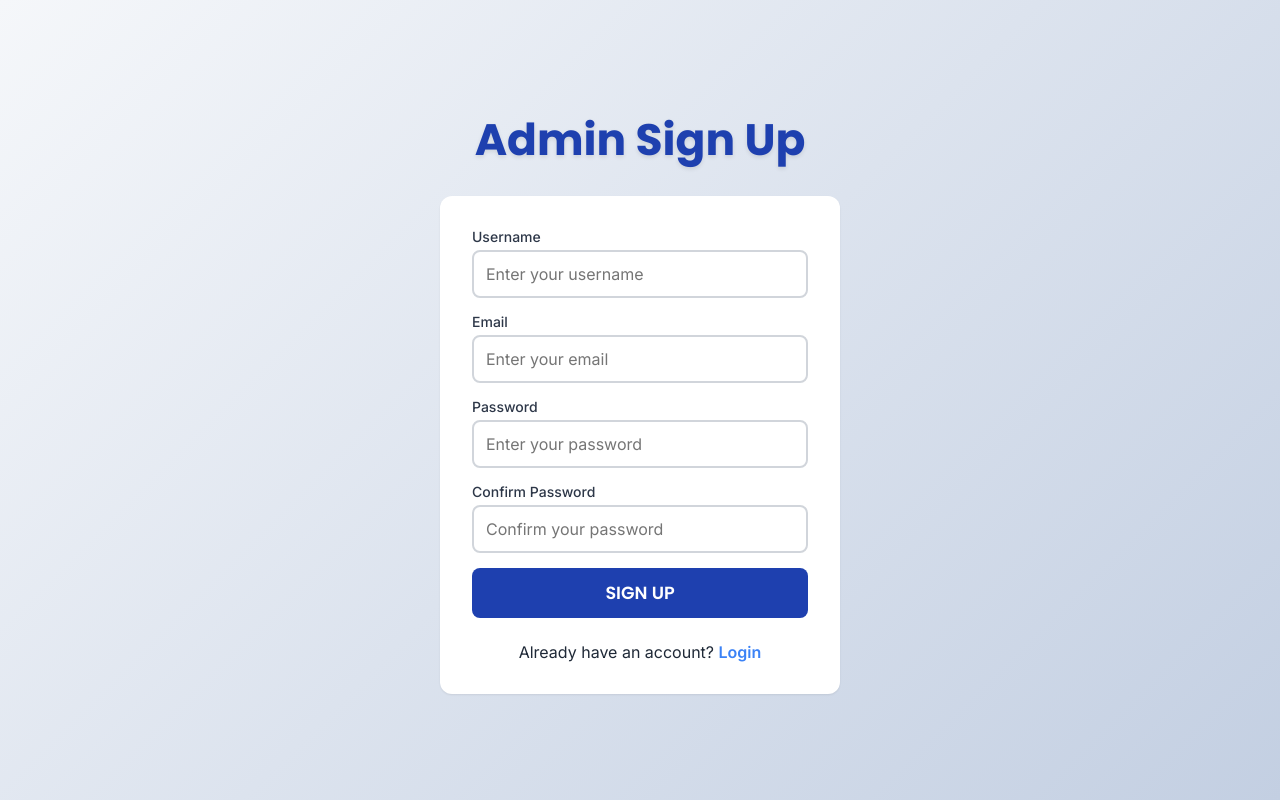
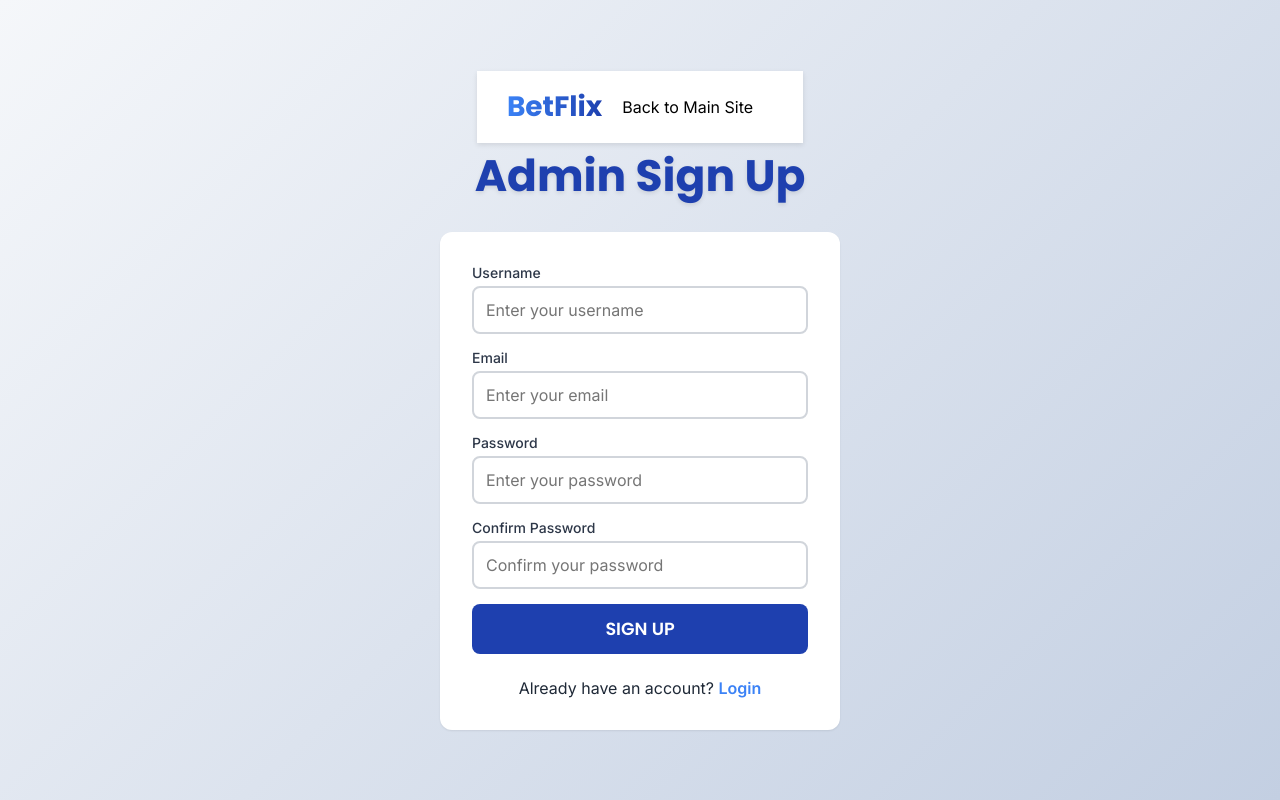
Before and after one commit to ay30bg/admin-betflix, a React (Create React App) app: page /sign-up in a window 1280 px wide. Built offline with nearby package versions, Linux system fonts and the light colour scheme.

Commit message:
Update SignUp.jsx

```diff
--- a/src/components/SignUp.jsx
+++ b/src/components/SignUp.jsx
@@ -112,6 +112,7 @@ function Signup() {
                     {notification.message}
                 </div>
             )}
+            <AdminAuthHeader />
             <h1 className="signup-header">Admin Sign Up</h1>
             <form onSubmit={handleSubmit} className="signup-form">
                 <div className="form-group">
```
